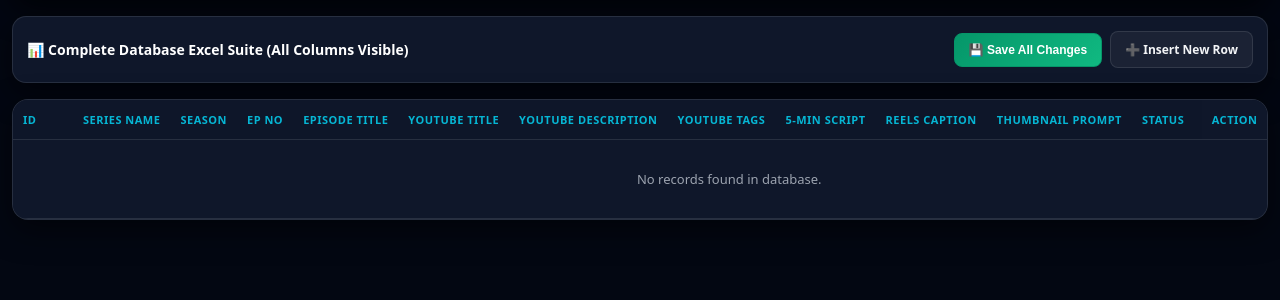
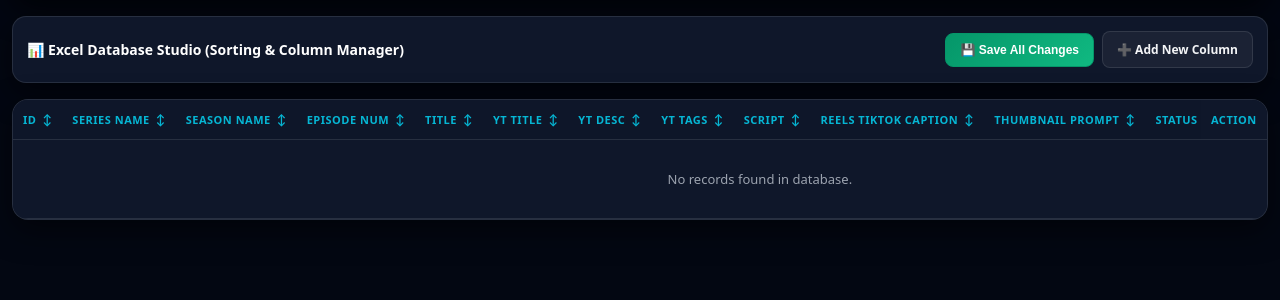
Before and after one commit to tanveer97082/cartoon_manager, a PHP site: page /export_import.php in a window 1280 px wide. Shown: the part 165-465 px from the top of the page. Run offline with PHP 8.4, Linux system fonts and the light colour scheme; data comes from the database, SQL or seed files in the repository.

Commit message:
Update export_import.php

```diff
--- a/export_import.php
+++ b/export_import.php
@@ -7,50 +7,53 @@ require_once 'config.php';
 
 $msg = "";
 
-// Handle Full Database Grid Save (All Columns)
+// Handle Dynamic Custom Column Addition
+if ($_SERVER['REQUEST_METHOD'] === 'POST' && isset($_POST['add_column'])) {
+    $col_name = trim($_POST['column_name']);
+    // Sanitize column name (alphanumeric and underscores only)
+    $col_name = preg_replace('/[^a-zA-Z0-9_]/', '_', $col_name);
+
+    if (!empty($col_name)) {
+        try {
+            $db->exec("ALTER TABLE episodes ADD COLUMN $col_name TEXT DEFAULT ''");
+            $msg = "Successfully added new column: '$col_name' to database!";
+        } catch (PDOException $e) {
+            $msg = "Error adding column (it might already exist): " . $e->getMessage();
+        }
+    }
+}
+
+// Handle Full Database Grid Save
 if ($_SERVER['REQUEST_METHOD'] === 'POST' && isset($_POST['save_all_columns'])) {
     if (isset($_POST['row_id']) && is_array($_POST['row_id'])) {
-        $stmt = $db->prepare("UPDATE episodes SET series_name=?, season_name=?, episode_num=?, title=?, yt_title=?, yt_desc=?, yt_tags=?, script=?, reels_tiktok_caption=?, thumbnail_prompt=?, status=?, target_date=? WHERE id=?");
+        // Fetch current table columns dynamically
+        $columns_query = $db->query("PRAGMA table_info(episodes)");
+        $table_cols = [];
+        while ($col = $columns_query->fetch(PDO::FETCH_ASSOC)) {
+            if ($col['name'] !== 'id' && $col['name'] !== 'created_at') {
+                $table_cols[] = $col['name'];
+            }
+        }
 
         for ($i = 0; $i < count($_POST['row_id']); $i++) {
             $id = $_POST['row_id'][$i];
-            $series = $_POST['series_name'][$i];
-            $season = $_POST['season_name'][$i];
-            $ep_num = $_POST['episode_num'][$i];
-            $title = $_POST['title'][$i];
-            $yt_title = $_POST['yt_title'][$i];
-            $yt_desc = $_POST['yt_desc'][$i];
-            $yt_tags = $_POST['yt_tags'][$i];
-            $script = $_POST['script'][$i];
-            $caption = $_POST['reels_tiktok_caption'][$i];
-            $thumb = $_POST['thumbnail_prompt'][$i];
-            $status = $_POST['status'][$i];
-            $target_date = $_POST['target_date'][$i];
+            $update_parts = [];
+            $params = [];
 
-            $stmt->execute([$series, $season, $ep_num, $title, $yt_title, $yt_desc, $yt_tags, $script, $caption, $thumb, $status, $target_date, $id]);
-        }
-        $msg = "All hidden and visible database columns updated successfully!";
+            foreach ($table_cols as $col) {
+                if (isset($_POST[$col][$i])) {
+                    $update_parts[] = "$col = ?";
+                    $params[] = $_POST[$col][$i];
                 }
             }
+            $params[] = $id;
 
-// Handle Add New Row with Complete Data
-if ($_SERVER['REQUEST_METHOD'] === 'POST' && isset($_POST['add_row'])) {
-    $stmt = $db->prepare("INSERT INTO episodes (series_name, season_name, episode_num, title, yt_title, yt_desc, yt_tags, script, reels_tiktok_caption, thumbnail_prompt, status, target_date) VALUES (?, ?, ?, ?, ?, ?, ?, ?, ?, ?, ?, ?)");
-    $stmt->execute([
-        $_POST['new_series'] ?? 'Munki & Trunk',
-        $_POST['new_season'] ?? 'Season 1',
-        $_POST['new_ep'] ?? 'S1E1',
-        $_POST['new_title'] ?? 'New Episode',
-        $_POST['new_yt'] ?? 'YouTube Title',
-        $_POST['new_desc'] ?? '',
-        $_POST['new_tags'] ?? '',
-        $_POST['new_script'] ?? '',
-        $_POST['new_caption'] ?? '',
-        $_POST['new_thumb'] ?? '',
-        'Script Ready',
-        date('Y-m-d')
-    ]);
-    $msg = "New complete episode row inserted!";
+            $sql = "UPDATE episodes SET " . implode(', ', $update_parts) . " WHERE id = ?";
+            $stmt = $db->prepare($sql);
+            $stmt->execute($params);
+        }
+        $msg = "All database columns updated successfully!";
+    }
 }
 
 // Handle Row Delete
@@ -61,7 +64,25 @@ if (isset($_GET['delete_id'])) {
     exit;
 }
 
-$rows = $db->query("SELECT * FROM episodes ORDER BY id DESC")->fetchAll(PDO::FETCH_ASSOC);
+// Fetch table column names dynamically
+$columns_query = $db->query("PRAGMA table_info(episodes)");
+$all_columns = [];
+while ($col = $columns_query->fetch(PDO::FETCH_ASSOC)) {
+    $all_columns[] = $col['name'];
+}
+
+// Sorting logic from header clicks
+$sort = $_GET['sort'] ?? 'id_desc';
+$order_sql = "ORDER BY id DESC";
+if (isset($_GET['col'])) {
+    $col_sort = $_GET['col'];
+    $dir = $_GET['dir'] ?? 'asc';
+    if (in_array($col_sort, $all_columns)) {
+        $order_sql = "ORDER BY $col_sort " . ($dir === 'desc' ? 'DESC' : 'ASC');
+    }
+}
+
+$rows = $db->query("SELECT * FROM episodes $order_sql")->fetchAll(PDO::FETCH_ASSOC);
 ?>
 <!doctype html>
 <html lang="en">
@@ -85,7 +106,9 @@ $rows = $db->query("SELECT * FROM episodes ORDER BY id DESC")->fetchAll(PDO::FET
 
         .spreadsheet-container { background: var(--card); border: 1px solid var(--border); border-radius: 16px; overflow-x: auto; box-shadow: 0 10px 30px rgba(0,0,0,0.5); max-height: 75vh; }
         table { width: max-content; border-collapse: collapse; text-align: left; font-size: 13px; }
-        th { background: rgba(15,23,42,0.95); color: var(--accent); padding: 12px 10px; font-size: 11px; text-transform: uppercase; letter-spacing: 0.5px; border-bottom: 1px solid var(--border); position: sticky; top: 0; z-index: 10; }
+        th { background: rgba(15,23,42,0.95); color: var(--accent); padding: 12px 10px; font-size: 11px; text-transform: uppercase; letter-spacing: 0.5px; border-bottom: 1px solid var(--border); position: sticky; top: 0; z-index: 10; white-space: nowrap; }
+        th a { color: var(--accent); text-decoration: none; display: flex; align-items: center; justify-content: space-between; gap: 6px; }
+        th a:hover { color: #fff; }
         td { padding: 8px 10px; border-bottom: 1px solid var(--border); vertical-align: middle; }
         tr:hover { background: rgba(255,255,255,0.02); }
 
@@ -108,11 +131,11 @@ $rows = $db->query("SELECT * FROM episodes ORDER BY id DESC")->fetchAll(PDO::FET
         <form method="POST">
             <div class="excel-ribbon">
                 <div class="ribbon-group">
-                    <span style="font-weight: 700; color: #fff; font-size: 14px;">📊 Complete Database Excel Suite (All Columns Visible)</span>
+                    <span style="font-weight: 700; color: #fff; font-size: 14px;">📊 Excel Database Studio (Sorting & Column Manager)</span>
                 </div>
                 <div class="ribbon-group">
                     <button type="submit" name="save_all_columns" class="excel-btn btn-save">💾 Save All Changes</button>
-                    <a href="#" onclick="event.preventDefault(); document.getElementById('addRowModal').style.display='flex';" class="excel-btn">➕ Insert New Row</a>
+                    <a href="#" onclick="event.preventDefault(); document.getElementById('addColumnModal').style.display='flex';" class="excel-btn">➕ Add New Column</a>
                 </div>
             </div>
 
@@ -120,55 +143,48 @@ $rows = $db->query("SELECT * FROM episodes ORDER BY id DESC")->fetchAll(PDO::FET
                 <table>
                     <thead>
                         <tr>
-                            <th style="width: 40px;">ID</th>
-                            <th>Series Name</th>
-                            <th>Season</th>
-                            <th>Ep No</th>
-                            <th>Episode Title</th>
-                            <th>YouTube Title</th>
-                            <th>YouTube Description</th>
-                            <th>YouTube Tags</th>
-                            <th>5-Min Script</th>
-                            <th>Reels Caption</th>
-                            <th>Thumbnail Prompt</th>
-                            <th>Status</th>
-                            <th>Target Date</th>
-                            <th>Created At</th>
+                            <?php foreach ($all_columns as $col):
+                                $next_dir = (isset($_GET['col']) && $_GET['col'] === $col && ($_GET['dir'] ?? 'asc') === 'asc') ? 'desc' : 'asc';
+                                $arrow = (isset($_GET['col']) && $_GET['col'] === $col) ? (($_GET['dir'] ?? 'asc') === 'asc' ? '↑' : '↓') : '↕';
+                            ?>
+                            <th>
+                                <a href="export_import.php?col=<?= $col ?>&dir=<?= $next_dir ?>">
+                                    <?= htmlspecialchars(str_replace('_', ' ', $col)) ?> <span><?= $arrow ?></span>
+                                </a>
+                            </th>
+                            <?php endforeach; ?>
                             <th style="text-align: right; position: sticky; right: 0; background: #0f172a;">Action</th>
                         </tr>
                     </thead>
                     <tbody>
                         <?php if ($rows): foreach ($rows as $r): ?>
                         <tr>
+                            <?php foreach ($all_columns as $col): ?>
                             <td>
+                                <?php if ($col === 'id'): ?>
                                     <strong><?= $r['id'] ?></strong>
                                     <input type="hidden" name="row_id[]" value="<?= $r['id'] ?>">
-                            </td>
-                            <td><input type="text" name="series_name[]" class="cell-input" value="<?= htmlspecialchars($r['series_name']) ?>"></td>
-                            <td><input type="text" name="season_name[]" class="cell-input" value="<?= htmlspecialchars($r['season_name']) ?>" style="width: 90px;"></td>
-                            <td><input type="text" name="episode_num[]" class="cell-input" value="<?= htmlspecialchars($r['episode_num']) ?>" style="width: 80px;"></td>
-                            <td><input type="text" name="title[]" class="cell-input" value="<?= htmlspecialchars($r['title']) ?>"></td>
-                            <td><input type="text" name="yt_title[]" class="cell-input" value="<?= htmlspecialchars($r['yt_title']) ?>"></td>
-                            <td><input type="text" name="yt_desc[]" class="cell-input" value="<?= htmlspecialchars($r['yt_desc']) ?>"></td>
-                            <td><input type="text" name="yt_tags[]" class="cell-input" value="<?= htmlspecialchars($r['yt_tags']) ?>"></td>
-                            <td><input type="text" name="script[]" class="cell-input" value="<?= htmlspecialchars($r['script']) ?>"></td>
-                            <td><input type="text" name="reels_tiktok_caption[]" class="cell-input" value="<?= htmlspecialchars($r['reels_tiktok_caption']) ?>"></td>
-                            <td><input type="text" name="thumbnail_prompt[]" class="cell-input" value="<?= htmlspecialchars($r['thumbnail_prompt']) ?>"></td>
-                            <td>
+                                <?php elseif ($col === 'status'): ?>
                                     <select name="status[]" class="cell-input" style="width: 130px;">
                                         <option value="Script Ready" <?= $r['status']=='Script Ready'?'selected':'' ?>>Script Ready</option>
                                         <option value="In Production" <?= $r['status']=='In Production'?'selected':'' ?>>In Production</option>
                                         <option value="Published" <?= $r['status']=='Published'?'selected':'' ?>>Published</option>
                                     </select>
+                                <?php elseif ($col === 'target_date'): ?>
+                                    <input type="date" name="target_date[]" class="cell-input" value="<?= htmlspecialchars($r['target_date']) ?>" style="width: 135px;">
+                                <?php elseif ($col === 'created_at'): ?>
+                                    <span style="color: var(--muted); font-size: 11px;"><?= htmlspecialchars($r['created_at']) ?></span>
+                                <?php else: ?>
+                                    <input type="text" name="<?= $col ?>[]" class="cell-input" value="<?= htmlspecialchars($r[$col] ?? '') ?>">
+                                <?php endif; ?>
                             </td>
-                            <td><input type="date" name="target_date[]" class="cell-input" value="<?= htmlspecialchars($r['target_date']) ?>" style="width: 135px;"></td>
-                            <td style="color: var(--muted); font-size: 11px;"><?= htmlspecialchars($r['created_at']) ?></td>
+                            <?php endforeach; ?>
                             <td style="text-align: right; position: sticky; right: 0; background: #0f172a;">
                                 <a href="export_import.php?delete_id=<?= $r['id'] ?>" class="del-cell-btn" onclick="return confirm('Delete this row?');">Delete</a>
                             </td>
                         </tr>
                         <?php endforeach; else: ?>
-                        <tr><td colspan="15" style="text-align: center; color: var(--muted); padding: 30px;">No records found in database.</td></tr>
+                        <tr><td colspan="<?= count($all_columns)+1 ?>" style="text-align: center; color: var(--muted); padding: 30px;">No records found in database.</td></tr>
                         <?php endif; ?>
                     </tbody>
                 </table>
@@ -176,24 +192,18 @@ $rows = $db->query("SELECT * FROM episodes ORDER BY id DESC")->fetchAll(PDO::FET
         </form>
     </div>
 
-    <!-- Quick Add Complete Row Modal -->
-    <div id="addRowModal" style="display:none; position:fixed; top:0; left:0; width:100%; height:100%; background:rgba(3,7,18,0.85); backdrop-filter:blur(5px); align-items:center; justify-content:center; z-index:100;">
-        <div style="background:#1e293b; padding:24px; border-radius:16px; border:1px solid var(--border); width:100%; max-width:500px; max-height:90vh; overflow-y:auto;">
-            <h2 style="margin-top:0; color:#fff; font-size:18px;">➕ Insert Complete Episode Row</h2>
+    <!-- Add Custom Column Modal -->
+    <div id="addColumnModal" style="display:none; position:fixed; top:0; left:0; width:100%; height:100%; background:rgba(3,7,18,0.85); backdrop-filter:blur(5px); align-items:center; justify-content:center; z-index:100;">
+        <div style="background:#1e293b; padding:24px; border-radius:16px; border:1px solid var(--border); width:100%; max-width:400px;">
+            <h2 style="margin-top:0; color:#fff; font-size:18px;">➕ Add New Database Column</h2>
             <form method="POST">
-                <div style="margin-bottom: 10px;"><label style="font-size:11px; color:var(--accent); font-weight:700;">SERIES NAME</label><input type="text" name="new_series" value="Munki & Trunk" class="cell-input" style="width:100%;" required></div>
-                <div style="margin-bottom: 10px;"><label style="font-size:11px; color:var(--accent); font-weight:700;">SEASON NAME</label><input type="text" name="new_season" value="Season 1" class="cell-input" style="width:100%;" required></div>
-                <div style="margin-bottom: 10px;"><label style="font-size:11px; color:var(--accent); font-weight:700;">EPISODE NUMBER</label><input type="text" name="new_ep" placeholder="S1E5" class="cell-input" style="width:100%;" required></div>
-                <div style="margin-bottom: 10px;"><label style="font-size:11px; color:var(--accent); font-weight:700;">EPISODE TITLE</label><input type="text" name="new_title" placeholder="Title" class="cell-input" style="width:100%;" required></div>
-                <div style="margin-bottom: 10px;"><label style="font-size:11px; color:var(--accent); font-weight:700;">YOUTUBE TITLE</label><input type="text" name="new_yt" placeholder="YT Title" class="cell-input" style="width:100%;" required></div>
-                <div style="margin-bottom: 10px;"><label style="font-size:11px; color:var(--accent); font-weight:700;">YOUTUBE DESCRIPTION</label><textarea name="new_desc" class="cell-input" style="width:100%; height:70px;"></textarea></div>
-                <div style="margin-bottom: 10px;"><label style="font-size:11px; color:var(--accent); font-weight:700;">YOUTUBE TAGS</label><input type="text" name="new_tags" class="cell-input" style="width:100%;"></div>
-                <div style="margin-bottom: 10px;"><label style="font-size:11px; color:var(--accent); font-weight:700;">5-MIN SCRIPT</label><textarea name="new_script" class="cell-input" style="width:100%; height:70px;"></textarea></div>
-                <div style="margin-bottom: 10px;"><label style="font-size:11px; color:var(--accent); font-weight:700;">REELS CAPTION</label><textarea name="new_caption" class="cell-input" style="width:100%; height:60px;"></textarea></div>
-                <div style="margin-bottom: 16px;"><label style="font-size:11px; color:var(--accent); font-weight:700;">THUMBNAIL PROMPT</label><textarea name="new_thumb" class="cell-input" style="width:100%; height:60px;"></textarea></div>
+                <div style="margin-bottom: 16px;">
+                    <label style="font-size:11px; color:var(--accent); font-weight:700;">COLUMN NAME (e.g. director, duration)</label>
+                    <input type="text" name="column_name" placeholder="column_name" class="cell-input" style="width:100%; margin-top:6px;" required>
+                </div>
                 <div style="display:flex; gap:10px;">
-                    <button type="submit" name="add_row" class="excel-btn btn-save" style="flex:1; justify-content:center;">Insert Row</button>
-                    <button type="button" onclick="document.getElementById('addRowModal').style.display='none';" class="excel-btn" style="flex:1; justify-content:center; background:rgba(255,255,255,0.1);">Cancel</button>
+                    <button type="submit" name="add_column" class="excel-btn btn-save" style="flex:1; justify-content:center;">Create Column</button>
+                    <button type="button" onclick="document.getElementById('addColumnModal').style.display='none';" class="excel-btn" style="flex:1; justify-content:center; background:rgba(255,255,255,0.1);">Cancel</button>
                 </div>
             </form>
         </div>
```
Lines whose indentation alone changed are shown as unchanged.
